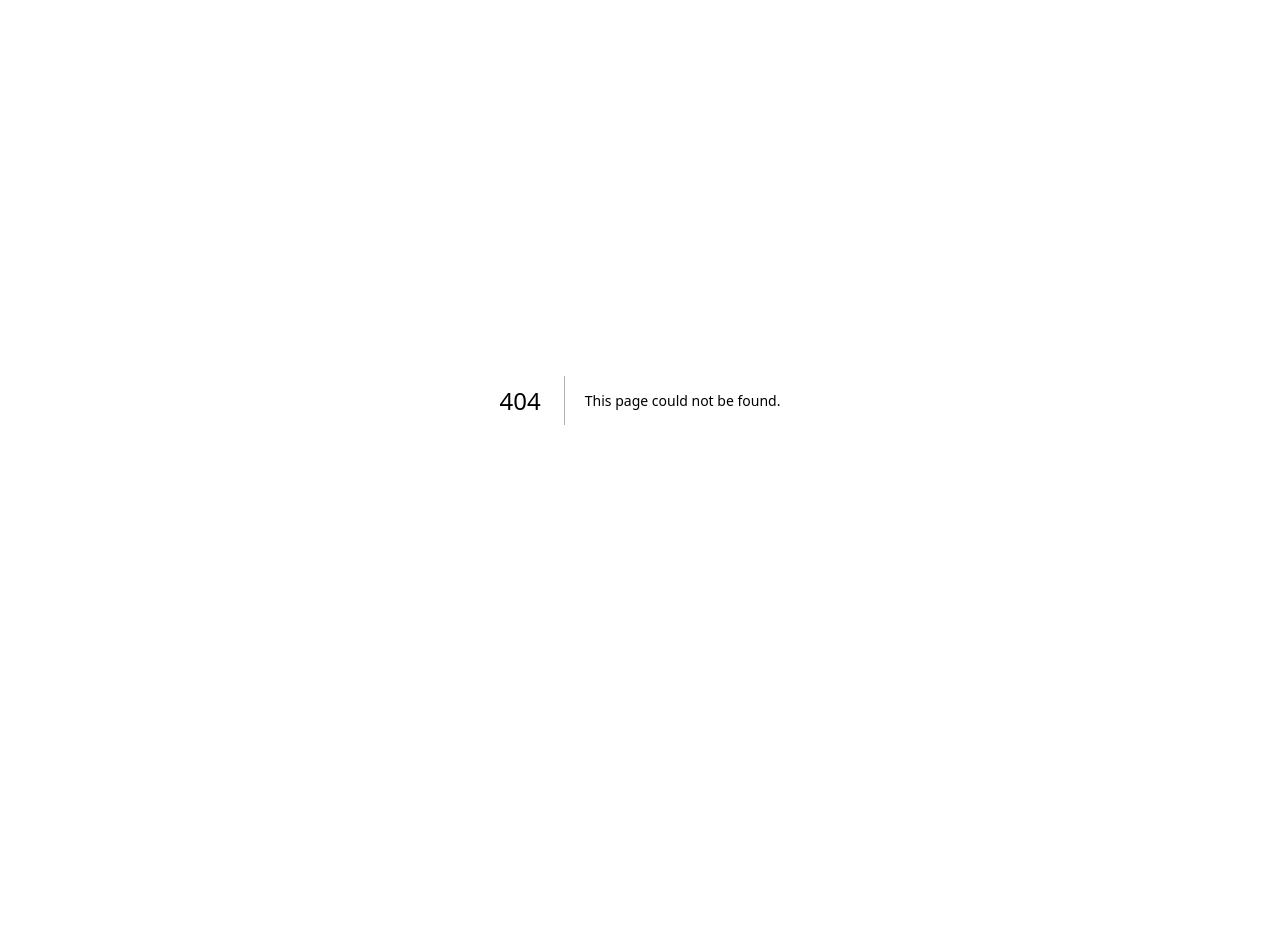
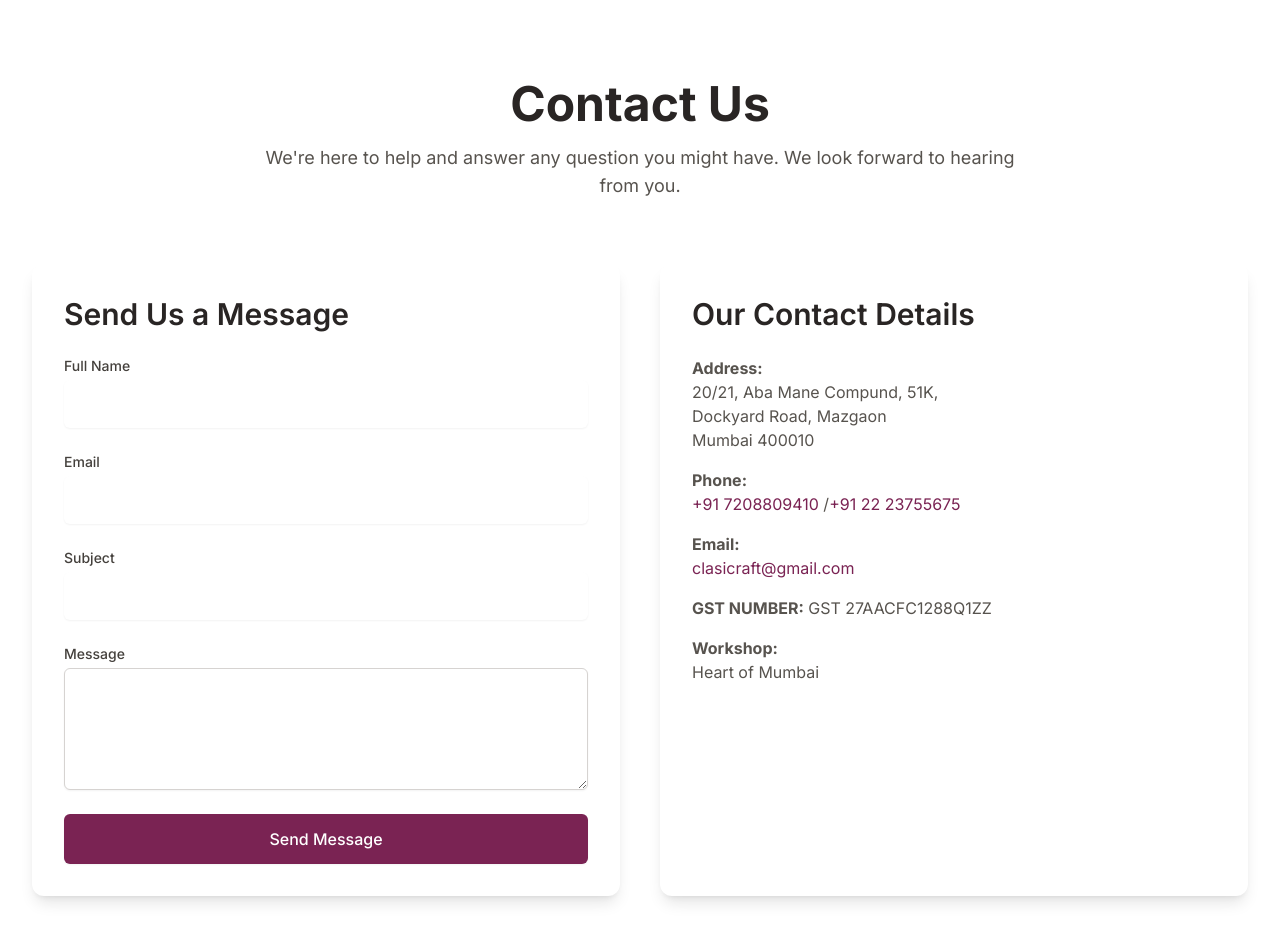
Before and after one commit to 404reese/mastical-clasicraft, a Next.js app: page /contact in a window 1280 px wide. Before the commit this address had no page. Shown: the top 942 px of the page. Before the commit the page ends 800 px from the top, so only its background shows below. Built offline with nearby package versions, Linux system fonts and the light colour scheme; a web font is replaced by a local one.

Commit message:
contact page

```diff
--- /dev/null
+++ b/app/contact/page.tsx
@@ -0,0 +1,127 @@
+import React from 'react';
+
+const ContactPage = () => {
+  return (
+    <div className="py-12 md:py-16 lg:py-20">
+      <div className="max-w-7xl mx-auto px-4 sm:px-6 lg:px-8">
+        <div className="text-center mb-12 md:mb-16">
+          <h1 className="text-4xl md:text-5xl font-bold text-stone-800 mb-4">
+            Contact Us
+          </h1>
+          <p className="text-lg text-stone-600 max-w-3xl mx-auto">
+            We're here to help and answer any question you might have. We look forward to hearing from you.
+          </p>
+        </div>
+
+        <div className="grid grid-cols-1 md:grid-cols-2 gap-10">
+          {/* Contact Form */}
+          <div className="bg-white rounded-xl shadow-lg p-6 sm:p-8">
+            <h2 className="text-2xl md:text-3xl font-semibold text-stone-800 mb-6">Send Us a Message</h2>
+            <form action="#" method="POST">
+              <div className="grid grid-cols-1 gap-y-6">
+                <div>
+                  <label htmlFor="full-name" className="block text-sm font-medium text-stone-700">
+                    Full Name
+                  </label>
+                  <div className="mt-1">
+                    <input
+                      type="text"
+                      name="full-name"
+                      id="full-name"
+                      autoComplete="name"
+                      className="py-3 px-4 block w-full shadow-sm focus:ring-indigo-500 focus:border-indigo-500 border-stone-300 rounded-md"
+                    />
+                  </div>
+                </div>
+
+                <div>
+                  <label htmlFor="email" className="block text-sm font-medium text-stone-700">
+                    Email
+                  </label>
+                  <div className="mt-1">
+                    <input
+                      id="email"
+                      name="email"
+                      type="email"
+                      autoComplete="email"
+                      className="py-3 px-4 block w-full shadow-sm focus:ring-indigo-500 focus:border-indigo-500 border-stone-300 rounded-md"
+                    />
+                  </div>
+                </div>
+
+                <div>
+                  <label htmlFor="subject" className="block text-sm font-medium text-stone-700">
+                    Subject
+                  </label>
+                  <div className="mt-1">
+                    <input
+                      type="text"
+                      name="subject"
+                      id="subject"
+                      className="py-3 px-4 block w-full shadow-sm focus:ring-indigo-500 focus:border-indigo-500 border-stone-300 rounded-md"
+                    />
+                  </div>
+                </div>
+
+                <div>
+                  <label htmlFor="message" className="block text-sm font-medium text-stone-700">
+                    Message
+                  </label>
+                  <div className="mt-1">
+                    <textarea
+                      id="message"
+                      name="message"
+                      rows={4}
+                      className="py-3 px-4 block w-full shadow-sm focus:ring-indigo-500 focus:border-indigo-500 border border-stone-300 rounded-md"
+                      defaultValue={''}
+                    />
+                  </div>
+                </div>
+
+                <div>
+                  <button
+                    type="submit"
+                    className="w-full inline-flex items-center justify-center px-6 py-3 border border-transparent rounded-md shadow-sm text-base font-medium text-white bg-[#7a2353] hover:bg-[#631c42] focus:outline-none focus:ring-2 focus:ring-offset-2 focus:ring-indigo-500"
+                  >
+                    Send Message
+                  </button>
+                </div>
+              </div>
+            </form>
+          </div>
+
+          {/* Contact Information */}
+          <div className="bg-white rounded-xl shadow-lg p-6 sm:p-8">
+            <h2 className="text-2xl md:text-3xl font-semibold text-stone-800 mb-6">Our Contact Details</h2>
+            <div className="space-y-4 text-stone-600">
+              <p>
+                <strong>Address:</strong><br />
+                20/21, Aba Mane Compund, 51K, <br />
+                Dockyard Road, Mazgaon <br />
+                 Mumbai 400010
+              </p>
+              <p>
+                <strong>Phone:</strong><br />
+                <a href="tel:+917208809410" className="text-[#7a2353] hover:underline">+91 7208809410</a> /
+                <a href="tel:+912223755675" className="text-[#7a2353] hover:underline">+91 22 23755675</a>
+              </p>
+              <p>
+                <strong>Email:</strong><br />
+                <a href="mailto:clasicraft@gmail.com" className="text-[#7a2353] hover:underline">clasicraft@gmail.com</a>
+              </p>
+              <p>
+                <strong>GST NUMBER:</strong> GST 27AACFC1288Q1ZZ
+              </p>
+              <p>
+                <strong>Workshop:</strong><br />
+                Heart of Mumbai
+              </p>
+            </div>
+          </div>
+        </div>
+      </div>
+    </div>
+  );
+};
+
+export default ContactPage;
```
